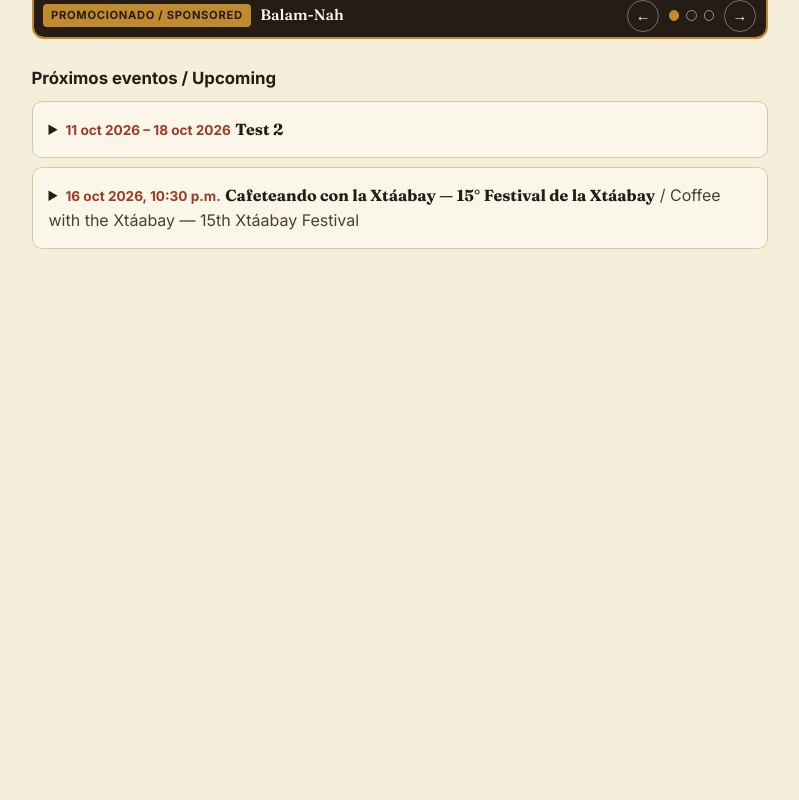
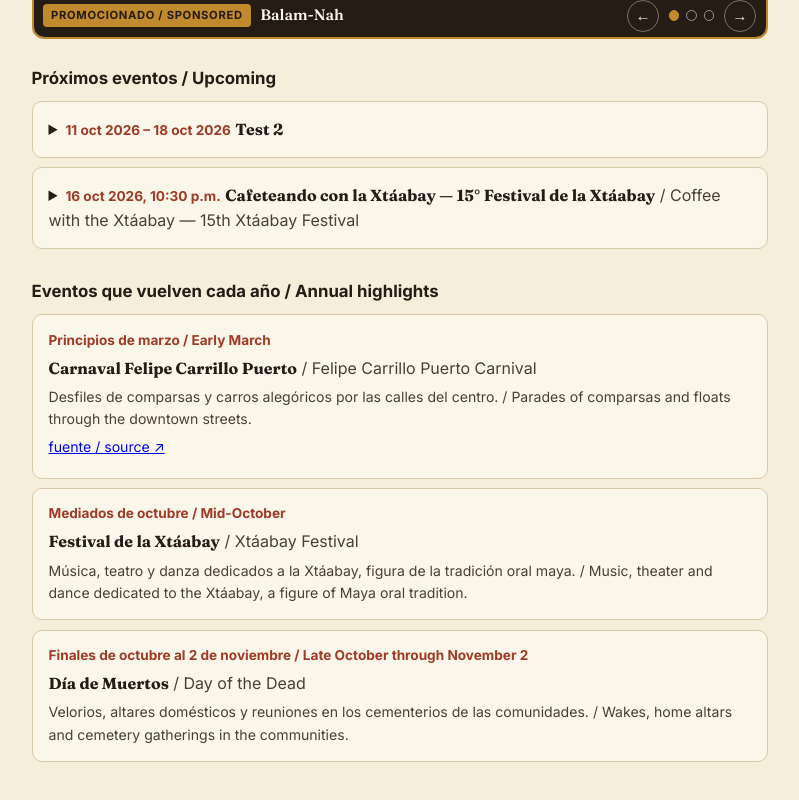
Before and after one commit to Red-Running-Horse/FCPqrooDirectoryServices, a Next.js app: page /eventos in a window 1280 px wide. Shown: the part 366-1166 px from the top of the page, without its empty margins (233-1032 px from the left). Before the commit the page ends 800 px from the top, so only its background shows below. Built offline with nearby package versions, Linux system fonts and the light colour scheme.

Commit message:
Annual highlights: recurring-events calendar on /eventos

```diff
--- /dev/null
+++ b/app/annual-highlights.mjs
@@ -0,0 +1,86 @@
+// ============================================================================
+// app/annual-highlights.mjs — ANNUAL HIGHLIGHTS: the directory's institutional
+// memory. A curated, bilingual dataset of events that recur every year in
+// Felipe Carrillo Puerto and the Zona Maya. Official local channels promote
+// events post-facto; this dataset remembers what comes back every year.
+//
+// HARD BOUNDARIES — this dataset is SEPARATE from app/events.mjs on purpose:
+//   * Records have NO fixed dates: `window` is free text with NO YEAR and
+//     never an ISO date, so a highlight can never expire and can never reach
+//     upcomingEvents(), the events tripwire test, the community strip, the
+//     map events layer, or schema.org/Event JSON-LD.
+//   * app/events.mjs must NEVER import this file. The only surface that
+//     renders it is the "Annual highlights" section on /eventos.
+//
+// Schema (per record):
+//   id          unique slug ("carnaval-fcp").
+//   title       bilingual { es, en } — the event's name.
+//   window      bilingual { es, en } — typical timing of the recurrence,
+//               free text, NO YEAR: "Principios de marzo" / "Early March".
+//               Never an event-date key or ISO value — a window must stay
+//               unparseable as a date so the exclusions above hold by
+//               construction.
+//   description bilingual { es, en } — one factual line each. Editorial tone:
+//               factual, no campaign copy, no hashtags.
+//   category    a directory category slug (app/place-index.mjs, not "all").
+//   sourceUrl   optional — where the recurrence is documented.
+//
+// CURATION + FUTURE AUTOMATION: additions are human-curated; v1 ships only
+// the three documented recurrences below. A v2 automated pipeline may
+// PROPOSE new records in exactly this shape — plain data, no functions
+// beyond the export — and a human reviews and commits each proposal.
+// ============================================================================
+
+const annualHighlights = [
+  {
+    id: "carnaval-fcp",
+    title: {
+      es: "Carnaval Felipe Carrillo Puerto",
+      en: "Felipe Carrillo Puerto Carnival",
+    },
+    window: {
+      es: "Principios de marzo",
+      en: "Early March",
+    },
+    description: {
+      es: "Desfiles de comparsas y carros alegóricos por las calles del centro.",
+      en: "Parades of comparsas and floats through the downtown streets.",
+    },
+    category: "culture",
+    sourceUrl: "https://siturq.gob.mx/eventos",
+  },
+  {
+    id: "festival-xtaabay",
+    title: {
+      es: "Festival de la Xtáabay",
+      en: "Xtáabay Festival",
+    },
+    window: {
+      es: "Mediados de octubre",
+      en: "Mid-October",
+    },
+    description: {
+      es: "Música, teatro y danza dedicados a la Xtáabay, figura de la tradición oral maya.",
+      en: "Music, theater and dance dedicated to the Xtáabay, a figure of Maya oral tradition.",
+    },
+    category: "culture",
+  },
+  {
+    id: "dia-de-muertos",
+    title: {
+      es: "Día de Muertos",
+      en: "Day of the Dead",
+    },
+    window: {
+      es: "Finales de octubre al 2 de noviembre",
+      en: "Late October through November 2",
+    },
+    description: {
+      es: "Velorios, altares domésticos y reuniones en los cementerios de las comunidades.",
+      en: "Wakes, home altars and cemetery gatherings in the communities.",
+    },
+    category: "culture",
+  },
+];
+
+export default annualHighlights;
--- a/app/eventos/page.js
+++ b/app/eventos/page.js
@@ -3,6 +3,7 @@
 import { useEffect, useState } from "react";
 import GrecaBand from "../greca";
 import events from "../events.mjs";
+import annualHighlights from "../annual-highlights.mjs";
 import FeaturedPartners from "../featured-partners";
 import placesIndex from "../../public/data/places-index.json";
 import {
@@ -12,6 +13,7 @@ import {
   formatEventRange,
   upcomingEvents,
 } from "../event-utils.mjs";
+import { UI_TEXT } from "../i18n.mjs";
 
 // /eventos — FeaturedPartners (attract band + max-3 sponsor cards) on top,
 // then a chronological list of ALL upcoming EVENTS: promoted events (test-2)
@@ -135,6 +137,45 @@ export default function Eventos() {
           </ul>
         )}
       </section>
+
+      {/* Annual highlights: recurrences with no fixed dates, so they render
+          statically — outside the runtime "now" gate above, which exists to
+          keep PAST events out of the prerender. A highlight can never be
+          past, and gating it would only flash a loading state and hide the
+          section from the prerendered HTML. */}
+      <section aria-label={UI_TEXT.es.annualHighlightsHeading} style={{ marginTop: "1.8rem" }}>
+        <h2 style={{ fontSize: "1.05rem", margin: "0 0 0.6rem" }}>
+          {UI_TEXT.es.annualHighlightsHeading}
+        </h2>
+        <ul style={{ listStyle: "none", margin: 0, padding: 0, display: "grid", gap: "0.6rem" }}>
+          {annualHighlights.map((item) => (
+            <li key={item.id} style={card}>
+              {/* Window styling mirrors the upcoming list's <time>: terracotta,
+                  bold, 0.85rem. No whiteSpace:nowrap — windows are phrases that
+                  must wrap at 360px. */}
+              <p style={{ margin: 0, fontSize: "0.85rem", fontWeight: 700, color: "var(--terracotta)" }}>
+                {item.window.es} / {item.window.en}
+              </p>
+              <p style={{ margin: "0.25rem 0 0" }}>
+                <strong style={{ fontFamily: "var(--font-heading)" }}>{item.title.es}</strong>
+                {item.title.en && item.title.en !== item.title.es && (
+                  <span style={{ color: "var(--charcoal-soft)" }}> / {item.title.en}</span>
+                )}
+              </p>
+              <p style={{ ...meta, margin: "0.3rem 0 0" }}>
+                {item.description.es} / {item.description.en}
+              </p>
+              {item.sourceUrl && (
+                <p style={meta}>
+                  <a href={item.sourceUrl} target="_blank" rel="noopener noreferrer">
+                    fuente / source ↗
+                  </a>
+                </p>
+              )}
+            </li>
+          ))}
+        </ul>
+      </section>
     </main>
   );
 }
--- a/app/i18n.mjs
+++ b/app/i18n.mjs
@@ -24,6 +24,7 @@ export const UI_TEXT = {
     promoSlide: "Ir a la promoción",
     upcomingHeading: "Eventos / Events",
     upcomingAllEvents: "Ver todos los eventos",
+    annualHighlightsHeading: "Eventos que vuelven cada año / Annual highlights",
     languageLabel: "Idioma",
     filtersLabel: "Filtrar puntos del mapa",
     mapLabel: "Mapa turístico de Felipe Carrillo Puerto",
@@ -118,6 +119,7 @@ export const UI_TEXT = {
     promoSlide: "Go to promotion",
     upcomingHeading: "Eventos / Events",
     upcomingAllEvents: "See all events",
+    annualHighlightsHeading: "Eventos que vuelven cada año / Annual highlights",
     languageLabel: "Language",
     filtersLabel: "Filter map points",
     mapLabel: "Tourist map of Felipe Carrillo Puerto",
```
Also changed, not shown: 1 other file (tests, documents, lock files or other folders).
